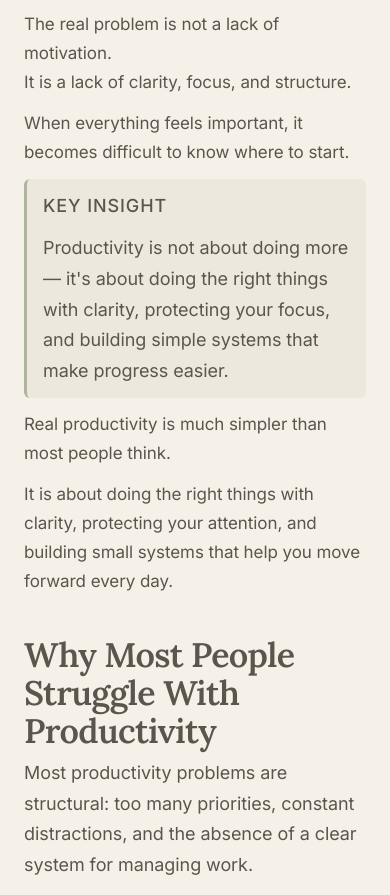
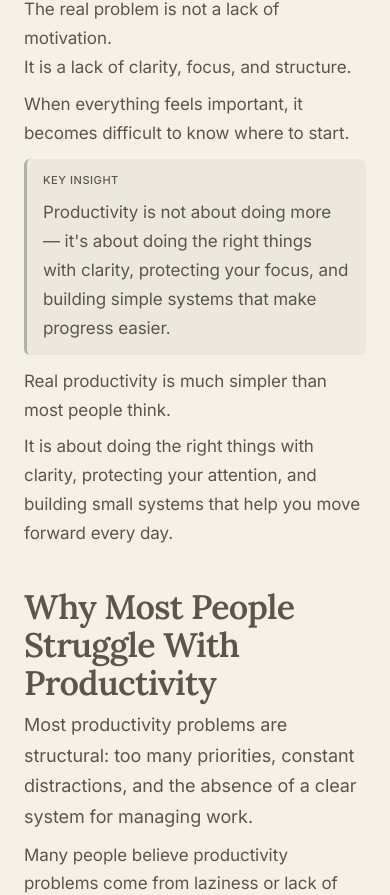
Before and after one commit to Dante13php/Lifestyle-Knowledge, a Next.js app: page /blog/how-to-be-more-productive-in-daily-life in a window 390 px wide. Shown: the part 1809-2704 px from the top of the page. Built offline with nearby package versions, Linux system fonts and the light colour scheme; no server answers.

Commit message:
Typography hierarchy, lead bubble, blog structure, SEO

```diff
--- a/app/globals.css
+++ b/app/globals.css
@@ -587,10 +587,10 @@ button {
   --article-heading-bottom-sm: 0.375rem;
 }
 
-/* ——— Paragraphs: tight flow (p + p = 12px gap) ——— */
+/* ——— Paragraphs: continuous flow (p + p = 8px gap) ——— */
 .article-content p {
   margin-top: 0;
-  margin-bottom: 0.75rem;
+  margin-bottom: 0.5rem;
   line-height: 1.7;
 }
 .article-content p:last-child {
@@ -649,19 +649,25 @@ button {
   margin-top: var(--article-heading-top-sm);
 }
 
-/* First paragraph or section-lead block after H2: same lead styling, tight margin below */
-.article-content h2 + p,
-.article-content h2 + .section-lead {
-  font-size: 18px;
+/* First paragraph after H2: normal body styling, tight connection (no accidental lead) */
+.article-content h2 + p {
+  margin-top: 0;
+  margin-bottom: 0.5rem;
+}
+
+/* SectionLead: slightly larger intro line, normal weight and body color */
+.article-content h2 + .section-lead,
+.article-content .section-lead {
+  font-size: 1.125rem;
   line-height: 1.6;
-  color: var(--text-strong);
+  font-weight: 400;
+  color: var(--text-body);
   margin-top: 0;
-  margin-bottom: 0.75rem;
+  margin-bottom: 0.5rem;
 }
-.article-content .section-lead {
-  font-size: 18px;
-  line-height: 1.6;
-  color: var(--text-strong);
+.article-content .section-lead p {
+  font-weight: inherit;
+  color: inherit;
 }
 
 /* ——— H3: subsection, less space above than h2, tight below (override prose) ——— */
@@ -723,10 +729,10 @@ button {
   margin-bottom: 1rem;
 }
 
-/* Section lead block immediately after h2: keep tight connection (override block margin) */
+/* Section lead immediately after h2: tight connection (override generic block margin) */
 .article-content h2 + .section-lead {
   margin-top: 0;
-  margin-bottom: 0.75rem;
+  margin-bottom: 0.5rem;
 }
 
 /* ——— Section diagram: visual break, same as block spacing ——— */
@@ -747,7 +753,7 @@ button {
   .article-content h2 + p,
   .article-content h2 + .section-lead,
   .article-content .section-lead {
-    margin-bottom: 0.75rem;
+    margin-bottom: 0.5rem;
   }
   .article-content ul,
   .article-content ol {
--- a/components/blog/ArticleLayout.tsx
+++ b/components/blog/ArticleLayout.tsx
@@ -144,7 +144,7 @@ export function ArticleLayout({ post, children, toc, seriesNav }: ArticleLayoutP
             className={[
               "article-content max-w-[68ch] font-body text-[var(--text-body)]",
               "prose prose-neutral max-w-none",
-              "prose-p:leading-[1.625] prose-p:first-of-type:text-lg prose-p:first-of-type:leading-[1.6] prose-p:first-of-type:text-[var(--foreground)]",
+              "prose-p:leading-[1.625]",
               "prose-h2:font-heading prose-h2:text-2xl prose-h2:font-semibold prose-h2:tracking-tight prose-h2:text-[var(--foreground)]",
               "prose-h3:font-heading prose-h3:text-lg prose-h3:font-medium prose-h3:tracking-tight prose-h3:text-[var(--foreground)]",
               "prose-h4:text-base prose-h4:font-medium prose-li:leading-[1.6]",
--- a/components/blog/ContinueLearning.tsx
+++ b/components/blog/ContinueLearning.tsx
@@ -30,14 +30,34 @@ function Card({
   const isCompact = variant === "compact";
   const isNav = variant === "nav" || variant === "navNext";
   const isNavNext = variant === "navNext";
+
+  if (isNavNext) {
+    return (
+      <Link
+        href={href}
+        className="group block rounded-lg border border-[var(--border)] border-l-2 border-l-[var(--accent)]/60 bg-[var(--surface)]/70 py-5 pl-5 pr-5 hover:bg-[var(--surface)]/90 sm:py-6 sm:pl-6 sm:pr-6 transition-colors text-left w-full max-w-[40rem] mx-auto"
+      >
+        <span className="block font-heading text-xl font-medium tracking-tight text-[var(--foreground)] sm:text-2xl group-hover:underline underline-offset-2">
+          {title}
+        </span>
+        <span className="mt-1 block text-sm text-[var(--muted)]" aria-hidden>
+          Read next →
+        </span>
+        {excerpt && (
+          <p className="mt-2 line-clamp-2 text-sm leading-relaxed text-[var(--muted)]">
+            {excerpt}
+          </p>
+        )}
+      </Link>
+    );
+  }
+
   return (
     <Link
       href={href}
       className={`group block transition-colors ${
         isNav
-          ? isNavNext
-            ? "rounded-lg border border-[var(--border)] border-l-[3px] border-l-[var(--accent)] bg-[var(--surface)]/70 py-5 px-5 hover:bg-[var(--surface)]/90 sm:py-6 sm:px-6"
-            : "rounded-r-lg border border-[var(--border)] border-l-[3px] border-l-[var(--accent)] bg-[var(--surface)]/60 py-4 px-4 hover:bg-[var(--surface)]/80"
+          ? "rounded-r-lg border border-[var(--border)] border-l-[3px] border-l-[var(--accent)] bg-[var(--surface)]/60 py-4 px-4 hover:bg-[var(--surface)]/80"
           : `rounded-2xl border border-[var(--border)] bg-[var(--surface-2)]/50 hover:border-[var(--border)] hover:bg-[var(--surface-2)]/70 ${
               isCompact ? "p-3" : "p-5"
             }`
@@ -50,12 +70,8 @@ function Card({
       )}
       <span
         className={`font-medium text-[var(--foreground)] underline-offset-2 group-hover:underline inline-flex flex-wrap items-baseline gap-2 ${
-          isCompact
-            ? "text-sm"
-            : isNavNext
-              ? "text-xl sm:text-2xl"
-              : "text-base"
-        } ${isNavNext ? "w-fit" : ""}`}
+          isCompact ? "text-sm" : "text-base"
+        }`}
       >
         {title}
         <span className="shrink-0 text-[var(--muted)]" aria-hidden>
@@ -95,13 +111,10 @@ export function ContinueLearning({
   if (!nextPost && !hasRelated) return null;
 
   const sectionHeading = nextPost ? "Next step" : "More to explore";
-  const nextStepNumber = seriesNav ? seriesNav.index + 1 : null;
-  const showStepBreadcrumb =
-    nextPost && seriesNav != null && nextStepNumber != null && nextStepNumber <= seriesNav.total;
 
   return (
     <nav
-      className="mx-auto max-w-xl font-body"
+      className="mx-auto max-w-2xl font-body"
       aria-label="Next step navigation"
     >
       <div className="text-center">
@@ -112,12 +125,7 @@ export function ContinueLearning({
 
       <div className="mt-12">
         {nextPost && (
-          <div className="flex flex-col items-center">
-            {showStepBreadcrumb && seriesNav && nextStepNumber != null && (
-              <p className="mb-3 text-sm text-[var(--muted)]">
-                Step {nextStepNumber} of {seriesNav.total}
-              </p>
-            )}
+          <div className="flex flex-col items-center w-full">
             <Card
               href={`/blog/${nextPost.slug}`}
               title={nextPost.title}
--- a/components/blog/SectionDiagram.tsx
+++ b/components/blog/SectionDiagram.tsx
@@ -1,54 +1,35 @@
 /**
- * Editorial framework diagram: ordered sequence of pill labels connected by arrows.
+ * Editorial framework diagram: ordered sequence of conceptual nodes connected by arrows.
  * Use in MDX as <SectionDiagram labels={["Clarity", "Focus", "Energy", "Systems", "Reflection"]} />.
- * Minimal, premium, typography-first; aligns with article content width and rhythm.
+ * Light, editorial feel — not a UI chip/tag component.
  */
 type SectionDiagramProps = {
   labels: string[];
 };
-
-function ArrowIcon({ className }: { className?: string }) {
-  return (
-    <svg
-      className={className}
-      width="20"
-      height="20"
-      viewBox="0 0 16 16"
-      fill="none"
-      aria-hidden
-      stroke="currentColor"
-      strokeWidth="1.5"
-      strokeLinecap="round"
-      strokeLinejoin="round"
-    >
-      <path d="M6 4l4 4-4 4" />
-    </svg>
-  );
-}
 
 export function SectionDiagram({ labels }: SectionDiagramProps) {
   if (!labels?.length) return null;
 
   return (
     <figure
-      className="section-diagram flex w-full justify-center"
+      className="section-diagram flex w-full justify-center py-1"
       aria-label={`Framework sequence: ${labels.join(", ")}`}
     >
-      <div className="flex w-full max-w-full flex-wrap items-center justify-center gap-3 rounded-xl bg-black/[0.03] px-4 py-4 dark:bg-white/[0.03] sm:gap-4 sm:px-5 sm:py-5">
+      <div className="flex w-full max-w-full flex-wrap items-center justify-center gap-x-4 gap-y-3 sm:gap-x-5 sm:gap-y-3">
         {labels.map((label, i) => (
           <span key={i} className="contents">
             <span
-              className="inline-flex items-center rounded-full border border-[var(--border-visible)] bg-[var(--surface-2)] px-3 py-1.5 text-xs font-medium tracking-tight text-[var(--text-strong)] sm:px-5 sm:py-2 sm:text-sm"
+              className="inline-flex items-center rounded-md border border-[var(--border)] bg-[var(--surface)]/50 px-4 py-1.5 text-xs font-normal tracking-tight text-[var(--text-body)] sm:text-sm"
               style={{ fontFamily: "var(--font-body)" }}
             >
               {label}
             </span>
             {i < labels.length - 1 && (
               <span
-                className="mx-1.5 flex shrink-0 text-[var(--muted)] opacity-70 sm:mx-3"
+                className="inline-flex shrink-0 px-0.5 text-[var(--muted)] text-sm sm:px-1"
                 aria-hidden
               >
-                <ArrowIcon className="scale-110" />
+                →
               </span>
             )}
           </span>
```
